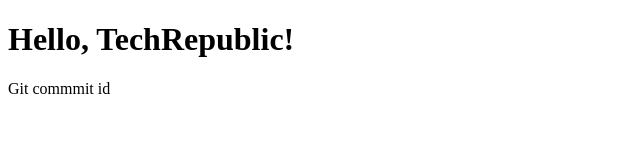
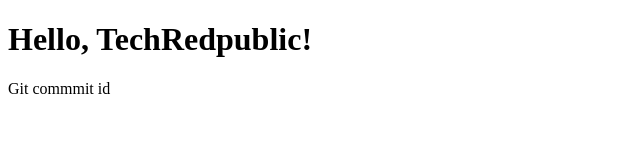
Before and after one commit to surajkumar-singh/surajkumar-singh, a plain HTML site: page index.html in a window 1280 px wide. Shown: the full height of the page, 0-640 px from the left. Drawn offline with Linux system fonts and the light colour scheme.

Commit message:
Update index.html

```diff
--- a/index.html
+++ b/index.html
@@ -1,7 +1,7 @@
 <!DOCTYPE html>
 <html>
 <body>
-<h1>Hello, TechRepublic!</h1>
+<h1>Hello, TechRedpublic!</h1>
 <p>Git commmit id</p>
 </body>
 </html>
```
